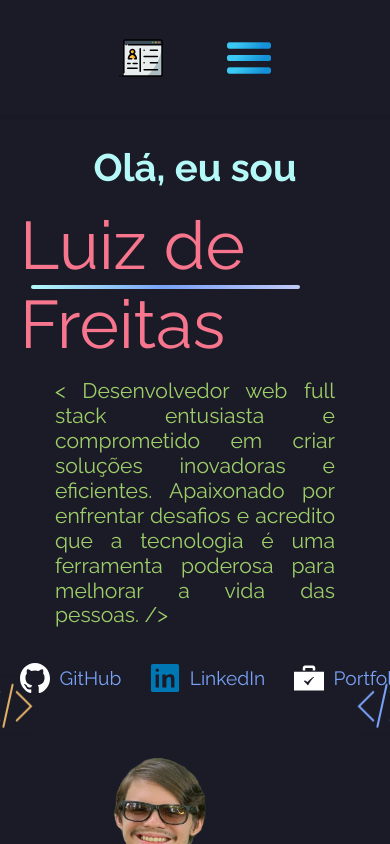
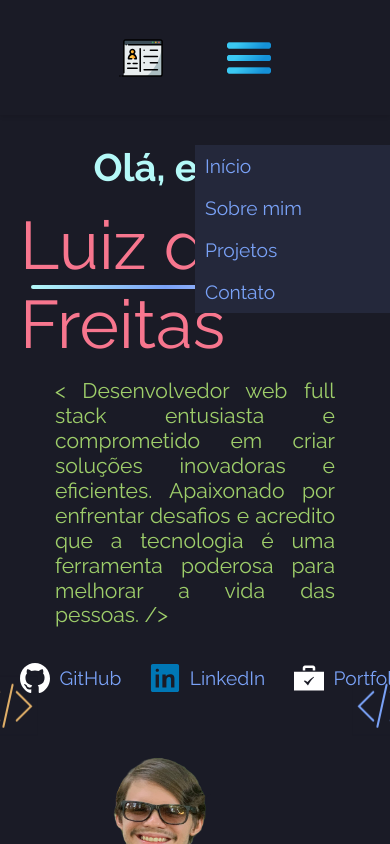
Before and after one commit to luizdefreitas10/new-porftolio, a Next.js app: page / in a window 390 px wide. Both pictures are taken after a click on the picture 249 px from the left and 57 px from the top of the page. Shown: the top 844 px of the page. Built offline with nearby package versions, Linux system fonts and the light colour scheme; no server answers.

Commit message:
implementando menu navbar mobile

```diff
--- a/src/components/Header/index.tsx
+++ b/src/components/Header/index.tsx
@@ -13,7 +13,8 @@ import Image from "next/image";
 import { Link, Element } from "react-scroll";
 import { useRouter } from "next/router";
 
-import { useEffect, useState } from "react";
+import { useContext, useEffect, useState } from "react";
+import PortfolioContext from "@/context/PortfolioContext";
 
 export default function Header() {
   const router = useRouter();
@@ -21,7 +22,7 @@ export default function Header() {
   const [lastScrollTop, setLastScrollTop] = useState(0);
   const [hidden, setHidden] = useState(false);
 
-  const [hamburguer, setHambhurguer] = useState(false);
+  const { isMenuOpen, toggleMenu } = useContext(PortfolioContext);
 
   useEffect(() => {
     const handleScroll = () => {
@@ -65,12 +66,8 @@ export default function Header() {
           alt="menu"
           width={50}
           height={50}
-          // onClick={() => setHambhurguer(!hamburguer)}
+          onClick={() => toggleMenu()}
         />
-
-        { hamburguer && (
-          <StyledMenuDiv>Cliquei</StyledMenuDiv>
-        ) }
 
         <HeaderContainer>
           <Navigation onClick={scrollToTop}>Início</Navigation>
--- a/src/components/MobileNavBar/index.tsx
+++ b/src/components/MobileNavBar/index.tsx
@@ -1,5 +1,31 @@
+import PortfolioContext from "@/context/PortfolioContext";
+import { useContext } from "react";
+import {
+  Container,
+  MenuContainer,
+  Nav,
+} from "../../styles/components/MobileNavBar/styles";
+
 export default function MobileNavBar() {
+  const { isMenuOpen, toggleMenu } = useContext(PortfolioContext);
+  console.log(isMenuOpen);
+
+  const scrollToTop = () => {
+    window.scrollTo({
+      top: 0,
+      behavior: "smooth",
+    });
+    toggleMenu();
+  };
+
   return (
-    <div>Ola</div>
+    <Container>
+      <MenuContainer>
+        <Nav onClick={scrollToTop}>Início</Nav>
+        <Nav href="#sobre" onClick={toggleMenu}>Sobre mim</Nav>
+        <Nav href="#projetos" onClick={toggleMenu}>Projetos</Nav>
+        <Nav href="#contato" onClick={toggleMenu}>Contato</Nav>
+      </MenuContainer>
+    </Container>
   );
 }
--- /dev/null
+++ b/src/context/PortfolioContext.tsx
@@ -0,0 +1,47 @@
+import { createContext, useState, ReactNode } from 'react';
+
+interface PortfolioContextProps {
+  isMenuOpen: boolean;
+  toggleMenu: () => void;
+}
+
+const PortfolioContext = createContext<PortfolioContextProps>({} as PortfolioContextProps);
+
+interface PortfolioProps {
+  children: ReactNode;
+}
+
+export const PortfolioProvider: React.FC<PortfolioProps> = ({ children }) => {
+  const [isMenuOpen, setIsMenuOpen] = useState(false);
+
+  const toggleMenu = () => {
+    setIsMenuOpen(!isMenuOpen);
+  };
+
+  return (
+    <PortfolioContext.Provider value={{ isMenuOpen, toggleMenu }}>
+      {children}
+    </PortfolioContext.Provider>
+  );
+};
+
+export default PortfolioContext;
+
+
+// import { createContext, useState } from 'react'
+
+// const PortfolioContext = createContext({});
+
+// export const PortfolioProvider = ({ children }) => {
+//   const [isMenuOpen, setIsMenuOpen] = useState<boolean>(false);
+
+//   const toggleMenu = () => {
+//     setIsMenuOpen(!isMenuOpen);
+//   };
+
+//   return (
+//     <PortfolioContext.Provider value={{ isMenuOpen, toggleMenu }}>
+//       {children}
+//     </PortfolioContext.Provider>
+//   );
+// };
--- a/src/pages/index.tsx
+++ b/src/pages/index.tsx
@@ -13,10 +13,14 @@ import {ProjectContainer } from '../styles/components/Projects/styles'
 import Projects from '@/components/Projects'
 import Contact from '@/components/Contact'
 import Footer from '@/components/Footer'
-import { useEffect, useState } from 'react'
+import { useContext, useEffect, useState } from 'react'
+import PortfolioContext from '@/context/PortfolioContext'
+import MobileNavBar from '@/components/MobileNavBar'
 // const inter = Inter({ subsets: ['latin'] })
 
 export default function Home() {
+
+  const { isMenuOpen } = useContext(PortfolioContext);
 
   return (
     <>
@@ -30,6 +34,7 @@ export default function Home() {
         <FixedContainer data-aos='fade-up' data-aos-duration='2000'>
           <Header  />
         </FixedContainer>
+        { isMenuOpen && <MobileNavBar /> }
         <div data-aos='fade-right' data-aos-duration='2000' id="inicio">
           <About />
         </div>
--- a/src/styles/components/Header/styles.ts
+++ b/src/styles/components/Header/styles.ts
@@ -8,8 +8,7 @@ export const StyledSg = styled(Image)`
 
   @media (${(props) => props.theme.breaks.mobile}) {
     display: flex;
-    /* position: relative; */
-    /* background-color: aliceblue; */
+    cursor: pointer;
   }
 `;
 
--- /dev/null
+++ b/src/styles/components/MobileNavBar/styles.ts
@@ -0,0 +1,30 @@
+import styled from "styled-components";
+
+export const Container = styled.div`
+  height: 100%;
+  width: 100%;
+  background-color: ${(props) => props.theme.editorBackground};
+  `;
+
+export const MenuContainer = styled.div`
+  width: 50%;
+  display: flex;
+  flex-direction: column;
+  flex-wrap: wrap;
+  position: fixed;
+  right: 0;
+  z-index: 9;
+`;
+
+export const Nav = styled.a`
+  padding: 10px;
+  background-color: ${(props) => props.theme.editorStorm};
+  color: ${(props) => props.theme.editorBlueSky};
+  z-index: 9;
+  display: flex;
+  justify-content: start;
+
+  &:hover {
+    color: ${(props) => props.theme.editorLittleSky};
+  }
+`;
```
Also changed, not shown: src/pages/_app.tsx (+10 -7 lines).
